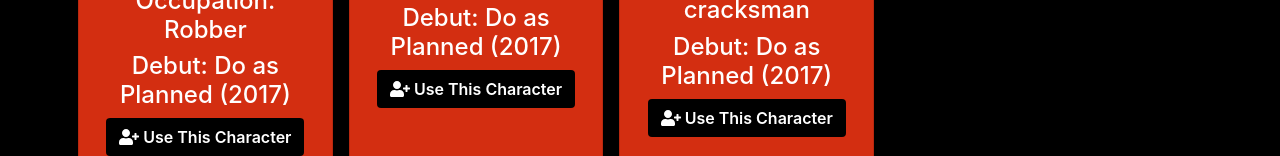
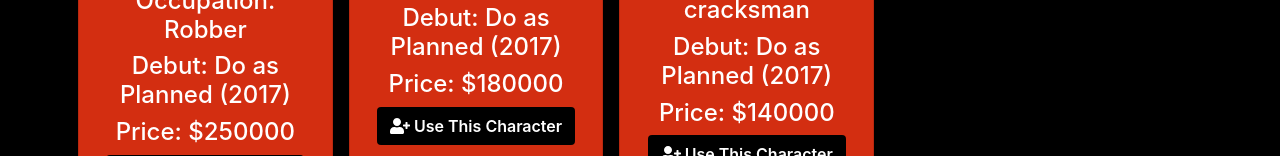
Before and after one commit to sohazur/money-heist, a React (Create React App) app: page / in a window 1280 px wide. Shown: the part 644-800 px from the top of the page. Built offline with nearby package versions, Linux system fonts and the light colour scheme.

Commit message:
Added prices to DB and UI

```diff
--- a/public/characterDb.JSON
+++ b/public/characterDb.JSON
@@ -6,7 +6,8 @@
     "age": 50,
     "occupation": "Robber",
     "firstAppearance": "Do as Planned (2017)",
-    "img": "https://www.pinkvilla.com/imageresize/money_heist_bts_2.jpg?width=752&format=webp&t=pvorg"
+    "img": "https://www.pinkvilla.com/imageresize/money_heist_bts_2.jpg?width=752&format=webp&t=pvorg",
+    "price": 250000
   },
   {
     "id": 2,
@@ -15,7 +16,8 @@
     "age": 29,
     "occupation": "Robber",
     "firstAppearance": "Do as Planned (2017)",
-    "img": "https://upload.wikimedia.org/wikipedia/en/d/dc/Tokyo_%28Money_Heist%29.jpg"
+    "img": "https://upload.wikimedia.org/wikipedia/en/d/dc/Tokyo_%28Money_Heist%29.jpg",
+    "price": 180000
   },
   {
     "id": 3,
@@ -24,7 +26,8 @@
     "age": 48,
     "occupation": "Larcenist, cracksman",
     "firstAppearance": "Do as Planned (2017)",
-    "img": "https://upload.wikimedia.org/wikipedia/en/4/45/Berlin_%28Money_Heist%29.jpg"
+    "img": "https://upload.wikimedia.org/wikipedia/en/4/45/Berlin_%28Money_Heist%29.jpg",
+    "price": 140000
   },
   {
     "id": 4,
@@ -33,7 +36,8 @@
     "age": 37,
     "occupation": "Robber",
     "firstAppearance": "Do as Planned (2017)",
-    "img": "https://www.pinkvilla.com/files/styles/amp_metadata_content_image_min_696px_wide/public/money-heist-season-5-nairobi.jpg?itok=XrcgeYmE"
+    "img": "https://www.pinkvilla.com/files/styles/amp_metadata_content_image_min_696px_wide/public/money-heist-season-5-nairobi.jpg?itok=XrcgeYmE",
+    "price": 120000
   },
   {
     "id": 5,
@@ -42,7 +46,8 @@
     "age": 25,
     "occupation": "Actor",
     "firstAppearance": "La Casa De Papel",
-    "img": "https://64.media.tumblr.com/c820a6545f23f1ab08a904e97d1daca5/fb06ef52d9d1a391-9f/s540x810/7ab8dbe66d507ad98fc30e29468c21a799f52351.jpg"
+    "img": "https://64.media.tumblr.com/c820a6545f23f1ab08a904e97d1daca5/fb06ef52d9d1a391-9f/s540x810/7ab8dbe66d507ad98fc30e29468c21a799f52351.jpg",
+    "price": 125000
   },
   {
     "id": 6,
@@ -51,6 +56,7 @@
     "age": 30,
     "occupation": "Actor, Model",
     "firstAppearance": "La Casa De Papel",
-    "img": "https://upload.wikimedia.org/wikipedia/commons/thumb/2/2e/Festival_de_cinema_de_Sitges_2018_%2845178829451%29_%28cropped%29.jpg/440px-Festival_de_cinema_de_Sitges_2018_%2845178829451%29_%28cropped%29.jpg"
+    "img": "https://upload.wikimedia.org/wikipedia/commons/thumb/2/2e/Festival_de_cinema_de_Sitges_2018_%2845178829451%29_%28cropped%29.jpg/440px-Festival_de_cinema_de_Sitges_2018_%2845178829451%29_%28cropped%29.jpg",
+    "price": 135000
   }
 ]
--- a/src/components/Category/Category.js
+++ b/src/components/Category/Category.js
@@ -29,6 +29,7 @@ const Category = () => {
               firstAppearance={character.firstAppearance}
               age={character.age}
               occupation={character.occupation}
+              price={character.price}
               handleTrack={handleTrack}
             ></Character>
           ))}
--- a/src/components/Character/Character.js
+++ b/src/components/Character/Character.js
@@ -10,6 +10,7 @@ const Character = (props) => {
     occupation,
     firstAppearance,
     img,
+    price,
     handleTrack,
   } = props;
   // Font Awesome Icon
@@ -24,6 +25,7 @@ const Character = (props) => {
           <h4>Age: {age}</h4>
           <h4>Occupation: {occupation}</h4>
           <h4>Debut: {firstAppearance}</h4>
+          <h4>Price: ${price}</h4>
           <button onClick={() => handleTrack(props)} className="btn btn-custom">
             {iconAdd} Use This Character
           </button>
```
